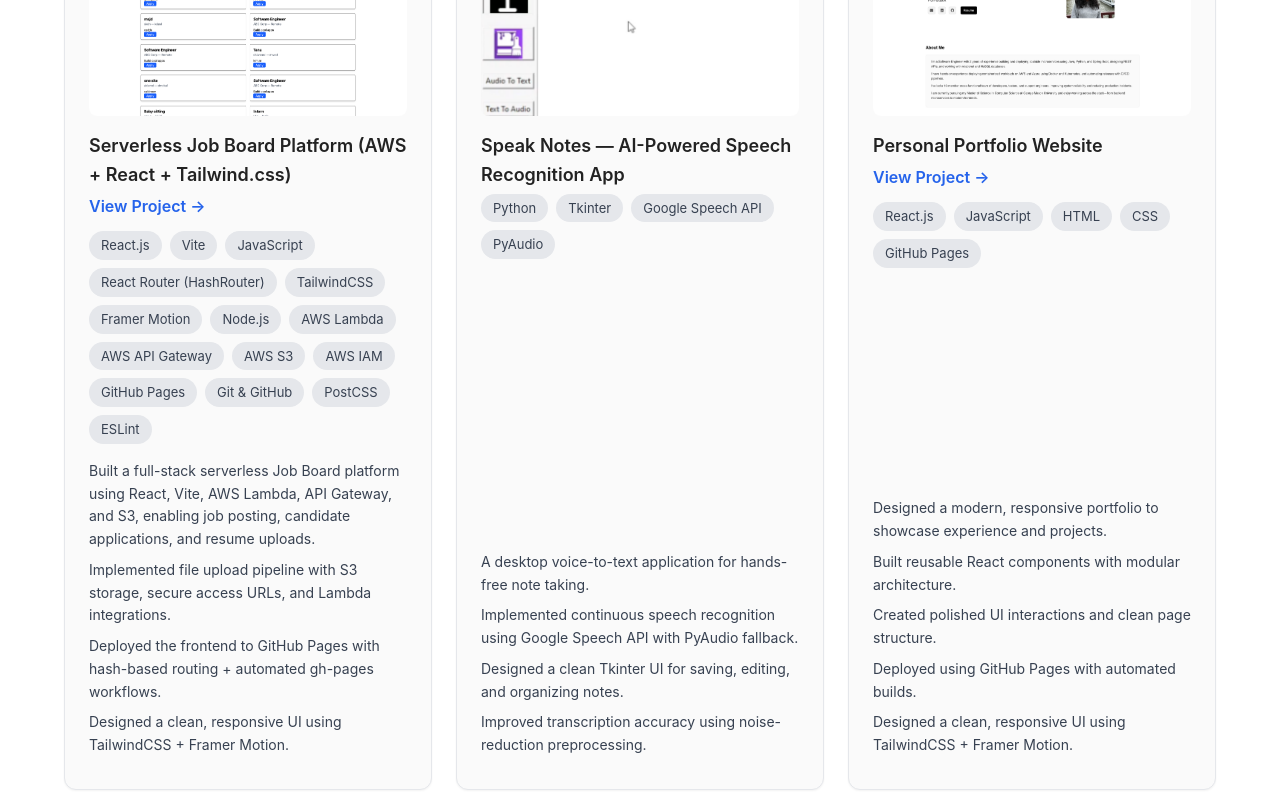
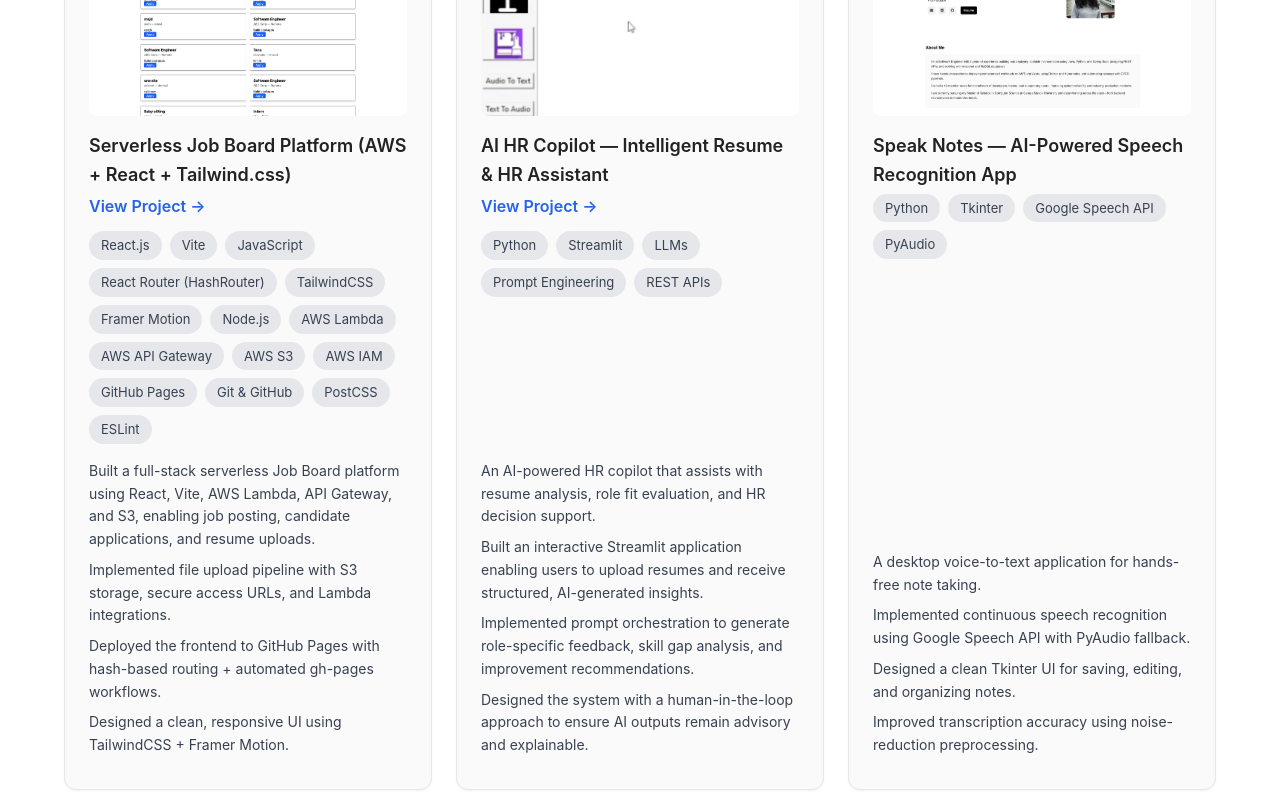
Before and after one commit to Meghanaadithi/meghana-portfolio, a React (Create React App) app: page / in a window 1280 px wide. Shown: the part 4760-5560 px from the top of the page. Built offline with nearby package versions, Linux system fonts and the light colour scheme.

Commit message:
project change

```diff
--- a/src/components/Projects.js
+++ b/src/components/Projects.js
@@ -24,6 +24,18 @@ const Projects = () => {
       ],
       link: "https://github.com/Meghanaadithi/job-board-frontend1"
     },
+    {
+      name: "AI HR Copilot — Intelligent Resume & HR Assistant",
+      tech: ["Python", "Streamlit", "LLMs", "Prompt Engineering", "REST APIs"],
+      description: [
+        "An AI-powered HR copilot that assists with resume analysis, role fit evaluation, and HR decision support.",
+        "Built an interactive Streamlit application enabling users to upload resumes and receive structured, AI-generated insights.",
+        "Implemented prompt orchestration to generate role-specific feedback, skill gap analysis, and improvement recommendations.",
+        "Designed the system with a human-in-the-loop approach to ensure AI outputs remain advisory and explainable."
+      ],
+      link: "https://ai-hr-resume-copilot-fzzk9uwgpfwupje6w4j88d.streamlit.app"
+    },
+
     {
       name: "Speak Notes — AI-Powered Speech Recognition App",
       tech: ["Python", "Tkinter", "Google Speech API", "PyAudio"],
```
